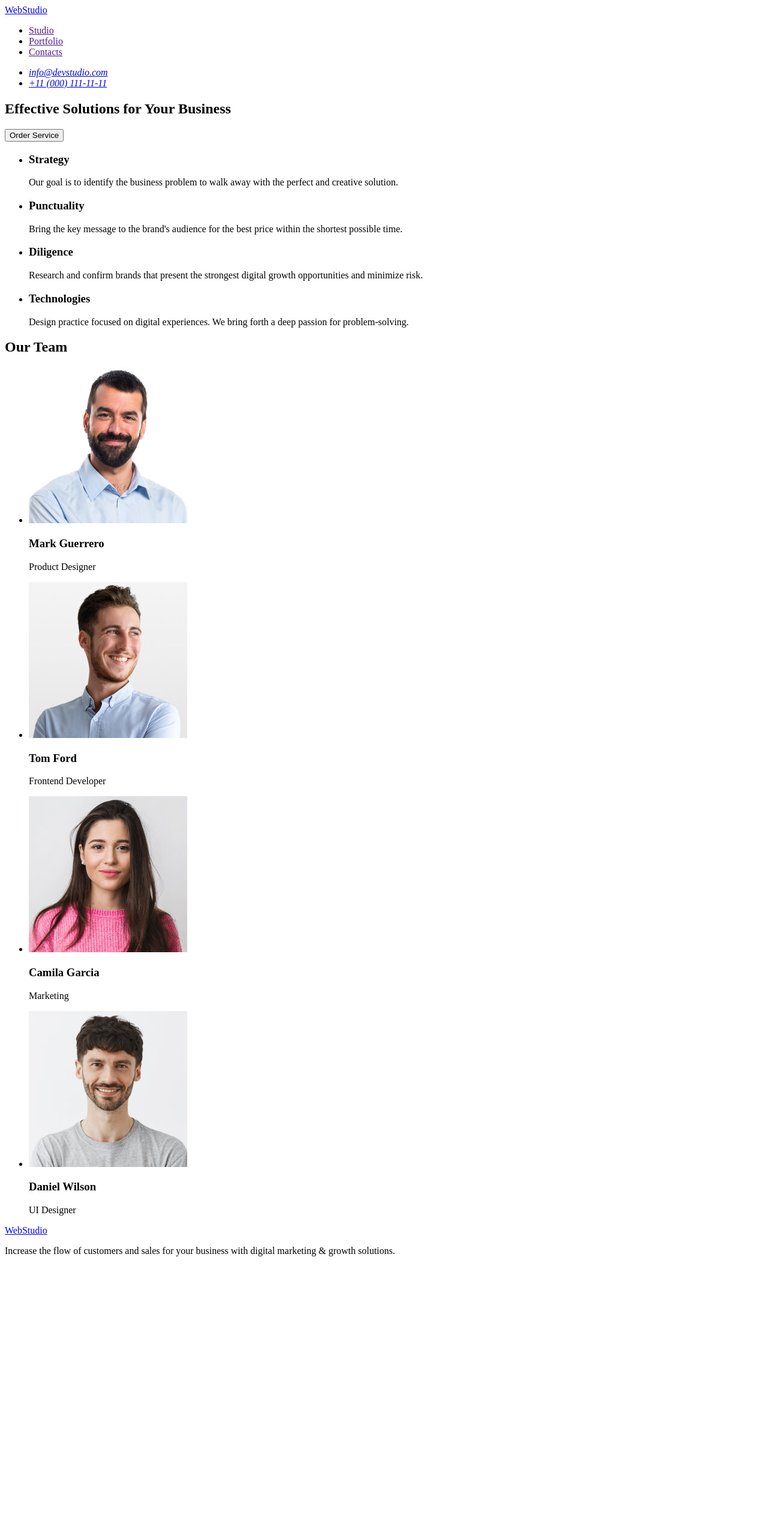
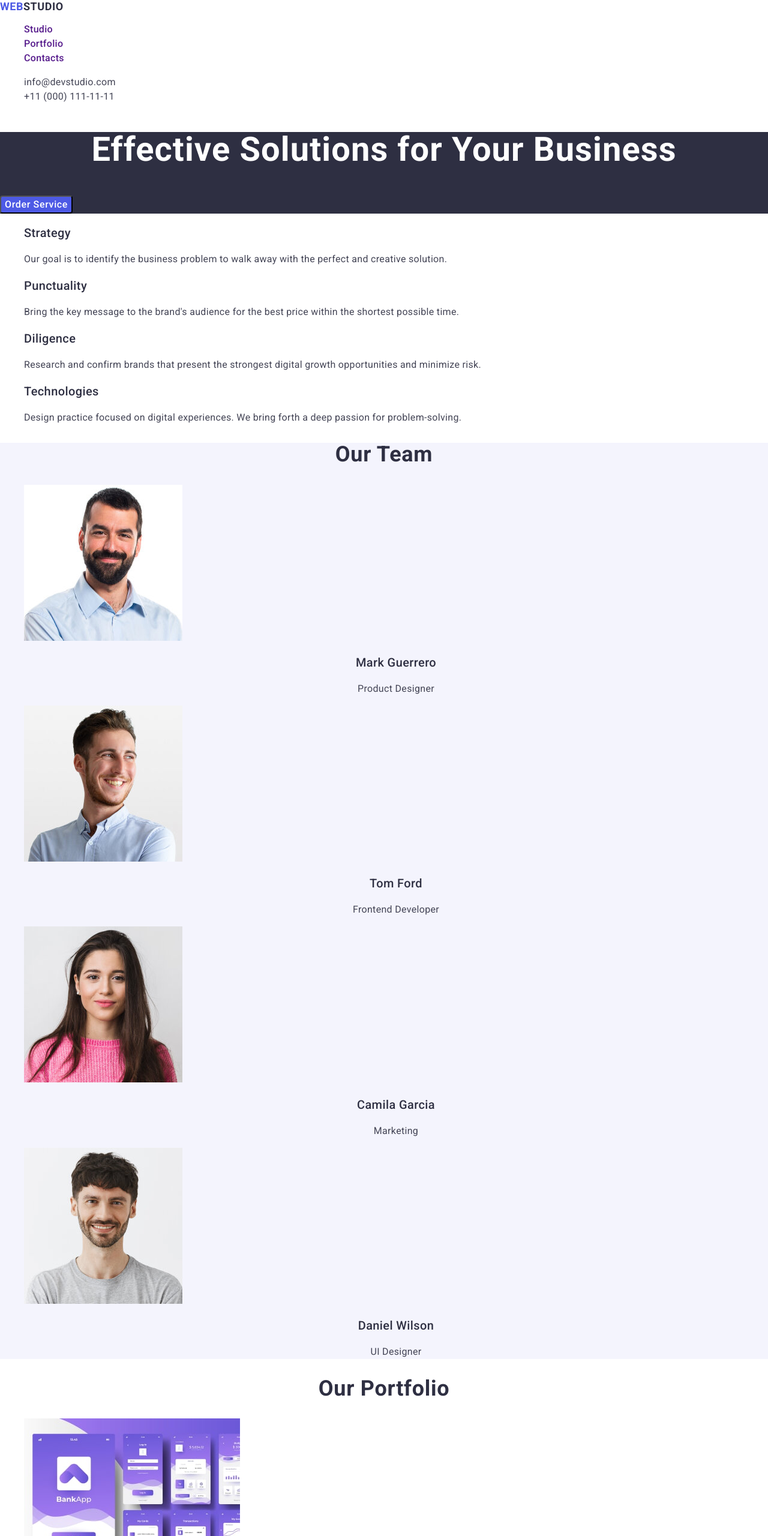
Before and after one commit to Svitlana923/goit-markup-hw-02, a plain HTML site: page index.html in a window 1280 px wide. Shown: the top 2560 px of the page at 60% size. Before the commit the page ends 2110 px from the top, so only its background shows below. Drawn offline with nearby package versions, Linux system fonts and the light colour scheme.

Commit message:
HW2firstettempt

```diff
--- /dev/null
+++ b/css/styles.css
@@ -0,0 +1,186 @@
+.body {font-family: "Roboto",
+sans-serif;
+color: #2E2F42;}
+
+.header-nav {
+}
+
+.header-nav-logo-link {color:#2E2F42;
+    font-size: 18px;
+    font-weight: 700;
+    line-height: 1.17;
+    letter-spacing: 0.03em;
+    text-transform: uppercase;
+text-decoration: none;}
+.span-header { color: #4D5AE5;
+  }
+
+.header-nav-list {
+list-style: none;
+ }
+
+.header-nav-list-item {color: #2E2F42;
+    font-size: 16px;
+    font-weight: 500;
+    line-height: 1.5;
+    letter-spacing: 0.02em;
+    text-decoration: none;
+
+}
+.header-nav-list-item-link {
+    text-decoration: none;
+}
+.header-nav-list-item-link:active,.header-nav-list-item-link:hover  { color: #404BBF;
+    text-decoration: none;
+}
+.header-adress {}
+
+.header-adress-list {list-style: none;
+text-decoration:none;}
+
+.header-adress-list-item {
+   }
+.header-adress-list-item-link {
+    text-decoration: none;
+font-style: normal;
+    color: #434455;
+    font-size: 16px;
+    line-height: 1.5;
+    letter-spacing: 0.02em;}
+.header-adress-list-item-link:active, .header-adress-list-item-link:hover { color: #404BBF;
+}
+.main-section-button {
+background-color:#2E2F42;
+}
+
+.main-section-button-title {color:#FFF;
+    text-align: center;
+    font-size: 56px;
+    font-weight: 700;
+    line-height: 1.07;
+    letter-spacing: 0.02em;}
+
+.main-section-button-button {
+cursor: pointer;
+border-radius: 4px;
+background:#4D5AE5;
+color: #FFF;
+    font-family: Roboto;
+    font-size: 16px;
+    font-weight: 500;
+    line-height: 1.5;
+    letter-spacing: 0.04em;}
+.main-section-button-button:hover {
+    background:#404BBF;
+}
+
+.main-section-velues {}
+
+.main-section-velues-title {
+        position: absolute;
+        width: 1px;
+        height: 1px;
+        padding: 0;
+        margin: -1px;
+        overflow: hidden;
+        clip: rect(0, 0, 0, 0);
+        white-space: nowrap;
+        border: 0;
+    }
+
+.main-section-velues-list {list-style: none;}
+
+.main-section-velues-list-item {}
+
+.main-section-velues-list-title {color:#2E2F42;
+    font-size: 20px;
+    font-weight: 500;
+    line-height: 1.2;
+    letter-spacing: 0.02em}
+
+.main-section-velues-list-text {color:#434455;
+    font-size: 16px;
+    line-height: 1.5;
+    letter-spacing: 0.02em;}
+
+.main-section-team {background: #F4F4FD;}
+
+.main-section-team-title {color: #2E2F42;
+    text-align: center;
+    font-size: 36px;
+    font-weight: 700;
+    line-height: 1.1;
+    letter-spacing: 0.02em;
+    text-transform: capitalize;}
+
+.main-section-team-list {list-style: none;}
+
+.main-section-team-list-item {}
+
+.main-section-team-list-item-image {}
+
+.main-section-team-list-item-title {color: #2E2F42;
+    text-align: center;
+    font-size: 20px;
+    font-weight: 500;
+    line-height: 1.2;
+    letter-spacing: 0.02em;}
+
+.main-section-team-list-item-text {color: #434455;
+    text-align: center;
+    font-size: 16px;
+    line-height: 1.5;
+    letter-spacing: 0.02em;}
+
+.main-section-portfolio {}
+
+.main-section-portfolio-title {color: #2E2F42;
+    text-align: center;
+    font-size: 36px;
+    font-weight: 700;
+    line-height: 1.1;
+    letter-spacing: 0.02em;
+    text-transform: capitalize;}
+
+.main-section-portfolio-list {list-style: none;}
+
+.main-section-portfolio-list-item {}
+
+.main-section-portfolio-list-item-image {}
+
+.main-section-portfolio-list-item-title {
+    color:#2E2F42;
+        font-size: 20px;
+        font-weight: 500;
+        line-height: 1.2;
+        letter-spacing: 0.02em;
+        border:#E7E9FC;
+    background: #FFF;}
+
+.main-section-portfolio-list-item-text {color: #434455;
+    font-size: 16px;
+    line-height: 1.5;
+    letter-spacing: 0.02em;}
+
+.footer {
+    background-color: #2E2F42;
+}
+.footer-logo-link {text-decoration: none;
+color: #F4F4FD;
+    font-family: Raleway;
+    font-size: 18px;
+    font-weight: 700;
+    line-height: 1.17;
+    letter-spacing: 0.03em;
+    text-transform: uppercase;}
+.footer-logo {color: #4D5AE5;
+    font-family: Raleway;
+    font-size: 18px;
+    font-weight: 700;
+    line-height: 1.17;
+    letter-spacing: 0.03em;
+    text-transform: uppercase;}
+.footer-text {color:#F4F4FD;
+    font-size: 16px;
+    line-height: 1.5;
+    letter-spacing: 0.02em;}
--- a/index.html
+++ b/index.html
@@ -3,103 +3,147 @@
   <head>
     <meta charset="UTF-8"/>
     <meta name="viewport" content="width=device-width, initial-scale=1.0"/>
+<link rel="preconnect" href="https://fonts.googleapis.com">
+<link rel="preconnect" href="https://fonts.gstatic.com" crossorigin>
+<link href="https://fonts.googleapis.com/css2?family=Raleway:wght@700&family=Roboto:wght@400;500;700&display=swap"
+  rel="stylesheet">
+  <link rel="stylesheet" href="https://cdnjs.cloudflare.com/ajax/libs/modern-normalize/2.0.0/modern-normalize.min.css"
+    integrity="sha512-4xo8blKMVCiXpTaLzQSLSw3KFOVPWhm/TRtuPVc4WG6kUgjH6J03IBuG7JZPkcWMxJ5huwaBpOpnwYElP/m6wg=="
+    crossorigin="anonymous" referrerpolicy="no-referrer" />
+<link rel="stylesheet" href="./css/styles.css"/>
+
     <title>WebStudio</title>
   </head>
-  <body>
+  <body class="body">
     <header>
 
-      <nav>
-        <a href="./index.html">WebStudio</a>
-        <ul>
-          <li>
-            <a href="">Studio</a>
+      <nav class="header-nav">
+        <a href="./index.html" class="header-nav-logo-link"> <span class="span-header">Web</span>Studio</a>
+        <ul class="header-nav-list">
+          <li class="header-nav-list-item">
+            <a href="" class="header-nav-list-item-link">Studio</a>
           </li>
-           <li>
-            <a href="">Portfolio</a>
+          <li class="header-nav-list-item">
+            <a href="" class="header-nav-list-item-link">Portfolio</a>
           </li>
-           <li>
-            <a href="">Contacts</a>
+          <li class="header-nav-list-item">
+            <a href="" class="header-nav-list-item-link">Contacts</a>
           </li>
         </ul>
       </nav>
-     <address>
-      <ul>
-        <li>
-          <a href="mailto:info@devstudio.com" target="_blank">info@devstudio.com</a>
+    <address class="header-adress">
+      <ul class="header-adress-list">
+        <li class="header-adress-list-item">
+          <a href="mailto:info@devstudio.com" target="_blank" class="header-adress-list-item-link">info@devstudio.com</a>
         </li>
-        <li>
-          <a href="tel:+110001111111" target="_blank">+11 (000) 111-11-11</a>
+        <li class="header-adress-list-item">
+          <a href="tel:+110001111111" target="_blank" class="header-adress-list-item-link">+11 (000) 111-11-11</a>
         </li>
       </ul>
     </address>
     </header>
     <main>
-      <section>
-        <h1>Effective Solutions for Your Business</h1>
-        <button type="button">Order Service</button>
+      <section class="main-section-button">
+        <h1 class="main-section-button-title">Effective Solutions for Your Business</h1>
+        <button type="button" class="main-section-button-button">Order Service</button>
       </section>
-      <section>
-        <h2 hidden>none</h2>
-        <ul>
-          <li>
-            <h3>Strategy</h3>
-            <p>
+      <section class="main-section-velues">
+        <h2 class="main-section-velues-title">none</h2>
+        <ul class="main-section-velues-list">
+          <li class="main-section-velues-list-item">
+            <h3 class="main-section-velues-list-title">Strategy</h3>
+            <p class="main-section-velues-list-text">
               Our goal is to identify the business problem to walk away with the
               perfect and creative solution.
             </p>
           </li>
-          <li>
-            <h3>Punctuality</h3>
-            <p>
+          <li class="main-section-velues-list-item">
+            <h3 class="main-section-velues-list-title">Punctuality</h3>
+            <p class="main-section-velues-list-text">
               Bring the key message to the brand's audience for the best price
               within the shortest possible time.
             </p>
           </li>
-          <li>
-            <h3>Diligence</h3>
-            <p>
+          <li class="main-section-velues-list-item">
+            <h3 class="main-section-velues-list-title">Diligence</h3>
+            <p class="main-section-velues-list-text">
               Research and confirm brands that present the strongest digital
               growth opportunities and minimize risk.
             </p>
           </li>
-          <li>
-            <h3>Technologies</h3>
-            <p>
+          <li class="main-section-velues-list-item">
+            <h3 class="main-section-velues-list-title">Technologies</h3>
+            <p class="main-section-velues-list-text">
               Design practice focused on digital experiences. We bring forth a
               deep passion for problem-solving.
             </p>
           </li>
         </ul>
       </section>
-      <section>
-        <h2>Our Team</h2>
-        <ul>
-          <li>
-            <img src="./images/markguerrero.jpg" alt="Mark Guerrero Product Designer" width="264" height="260"/>
-            <h3>Mark Guerrero</h3>
-            <p>Product Designer</p>
+      <section class="main-section-team">
+        <h2 class="main-section-team-title">Our Team</h2>
+        <ul class="main-section-team-list">
+          <li class="main-section-team-list-item">
+            <img src="./images/markguerrero.jpg" alt="Mark Guerrero Product Designer" width="264" height="260" class="main-section-team-list-item-image"/>
+            <h3 class="main-section-team-list-item-title">Mark Guerrero</h3>
+            <p class="main-section-team-list-item-text">Product Designer</p>
           </li>
-          <li>
-            <img src="./images/tomford.jpg" alt="Tom Ford Frontend Developer" width="264" height="260"/>
-            <h3>Tom Ford</h3>
-            <p>Frontend Developer</p>
+          <li class="main-section-team-list-item">
+            <img src="./images/tomford.jpg" alt="Tom Ford Frontend Developer" width="264" height="260" class="main-section-team-list-item-image"/>
+            <h3 class="main-section-team-list-item-title">Tom Ford</h3>
+            <p class="main-section-team-list-item-text">Frontend Developer</p>
           </li>
-          <li>
-            <img src="./images/camilagarcia.jpg" alt="Camila Garcia Marketing" width="264" height="260"/>
-            <h3>Camila Garcia</h3>
-            <p>Marketing</p>
+          <li class="main-section-team-list-item">
+            <img src="./images/camilagarcia.jpg" alt="Camila Garcia Marketing" width="264" height="260" class="main-section-team-list-item-image"/>
+            <h3 class="main-section-team-list-item-title">Camila Garcia</h3>
+            <p class="main-section-team-list-item-text">Marketing</p>
           </li>
-          <li>
-            <img src="./images/danielwilson.jpg" alt="Daniel Wilson UI Designer" width="264" height="260"/>
-            <h3>Daniel Wilson</h3>
-            <p>UI Designer</p>
+          <li class="main-section-team-list-item">
+            <img src="./images/danielwilson.jpg" alt="Daniel Wilson UI Designer" width="264" height="260" class="main-section-team-list-item-image"/>
+            <h3 class="main-section-team-list-item-title">Daniel Wilson</h3>
+            <p class="main-section-team-list-item-text">UI Designer</p>
           </li>
         </ul>
       </section>
+      <section class="main-section-portfolio">
+        <h2 class="main-section-portfolio-title">Our Portfolio</h2>
+    <ul class="main-section-portfolio-list">
+  <li class="main-section-portfolio-list-item">
+    <img src="./images/bankingapp.jpg" alt="bankingapp" width="360" height="300" class="main-section-portfolio-list-item-image"/>
+    <h3 class="main-section-portfolio-list-item-title">Banking App</h3>
+    <p class="main-section-portfolio-list-item-text">App</p>
+  </li>
+  <li class="main-section-portfolio-list-item">
+    <img src="./images/payment.jpg" alt="Cashless Payment" width="360" height="300" class="main-section-portfolio-list-item-image"/>
+    <h3 class="main-section-portfolio-list-item-title">Cashless Payment</h3>
+    <p class="main-section-portfolio-list-item-text">Marketing</p>
+  </li>
+  <li class="main-section-portfolio-list-item">
+    <img src="./images/meditaion.jpg" alt="Meditaion App" width="360" height="300" class="main-section-portfolio-list-item-image"/>
+    <h3 class="main-section-portfolio-list-item-title">Meditaion App</h3>
+    <p class="main-section-portfolio-list-item-text">App</p>
+  </li>
+  <li class="main-section-portfolio-list-item">
+    <img src="./images/taxi.jpg" alt="Taxi Service" width="360" height="300" class="main-section-portfolio-list-item-image"/>
+    <h3 class="main-section-portfolio-list-item-title">Taxi Service</h3>
+    <p class="main-section-portfolio-list-item-text">Marketing</p>
+  </li>
+    <li class="main-section-portfolio-list-item">
+      <img src="./images/screenillustrations.jpg" alt="Screen Illustrations" width="360" height="300" class="main-section-portfolio-list-item-image"/>
+      <h3 class="main-section-portfolio-list-item-title">Screen Illustrations</h3>
+      <p class="main-section-portfolio-list-item-text">Design</p>
+    </li>
+    <li class="main-section-portfolio-list-item">
+      <img src="./images/oncources.jpg" alt="Online Courses" width="360" height="300" class="main-section-portfolio-list-item-image"/>
+      <h3 class="main-section-portfolio-list-item-title">Online Courses</h3>
+      <p class="main-section-portfolio-list-item-text">Marketing</p>
+    </li>
+</ul>
+      </section>
     </main>
-    <footer>
-      <a href="./index.html">WebStudio</a>
-      <p>
+    <footer class="footer">
+      <a href="./index.html" class="footer-logo-link"><span class="footer-logo">Web</span>Studio</a>
+      <p class="footer-text">
         Increase the flow of customers and sales for your business with digital
         marketing & growth solutions.
       </p>
```
Also changed, not shown: images/bankingapp.jpg (added), images/meditaion.jpg (added), images/oncources.jpg (added), images/payment.jpg (added), images/screenillustrations.jpg (added), images/taxi.jpg (added).
